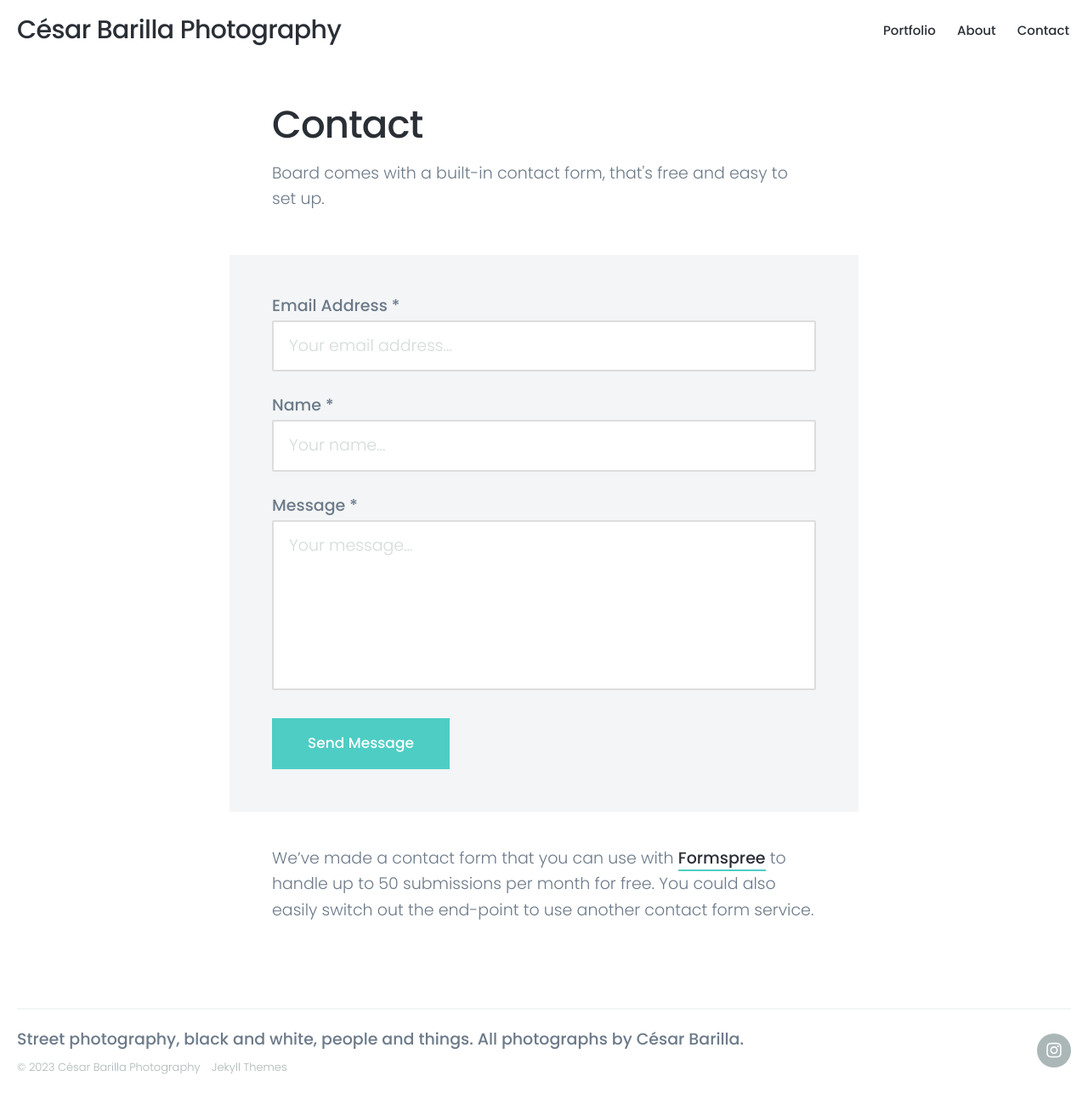
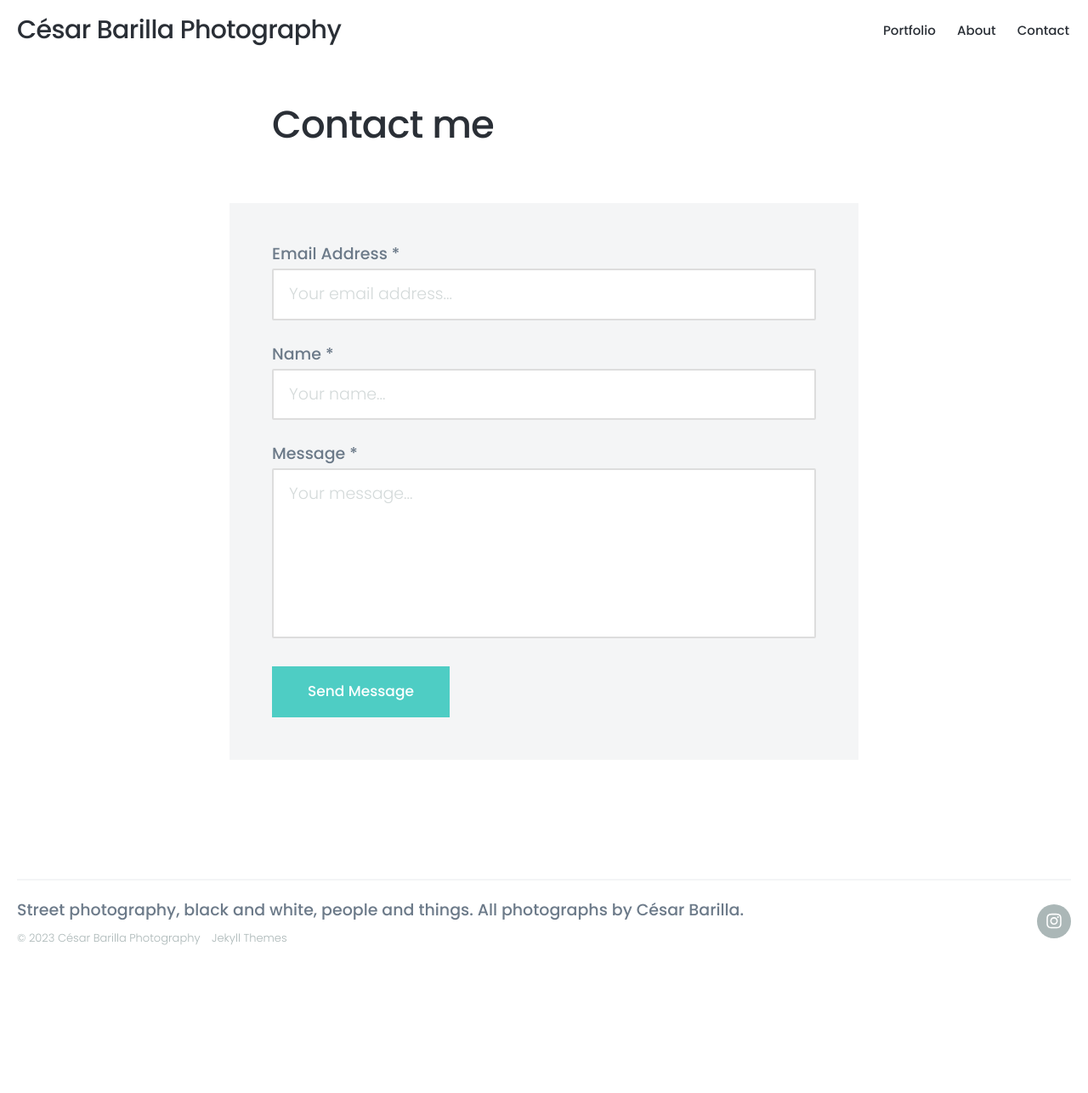
Before and after one commit to CesarBarilla/photography, a Jekyll site: the page built from _pages/contact.md, in a window 1280 px wide. Shown: the whole page at 85% size. Built offline with Jekyll 4.4.1, drawn with Linux system fonts in a browser that asks for light colours; nearby versions of some CDN libraries; after the commit the page ends 1134 px from its top, so only the background shows below that.

Commit message:
Updated contact.md

```diff
--- a/_pages/contact.md
+++ b/_pages/contact.md
@@ -1,10 +1,10 @@
 ---
-title: Contact
-subtitle: Board comes with a built-in contact form, that's free and easy to set up.
-description: Board is a stylish full-width masonry grid theme.
-featured_image: /images/demo/about.jpg
+title: Contact me
+subtitle:
+description:
+featured_image:
 ---
 
 {% include contact-form.html %}
 
-We've made a contact form that you can use with [Formspree](https://formspree.io/create/jekyllthemes) to handle up to 50 submissions per month for free. You could also easily switch out the end-point to use another contact form service.
+<!-- We've made a contact form that you can use with [Formspree](https://formspree.io/create/jekyllthemes) to handle up to 50 submissions per month for free. You could also easily switch out the end-point to use another contact form service. -->
```
Also changed, not shown: 2 other files.
